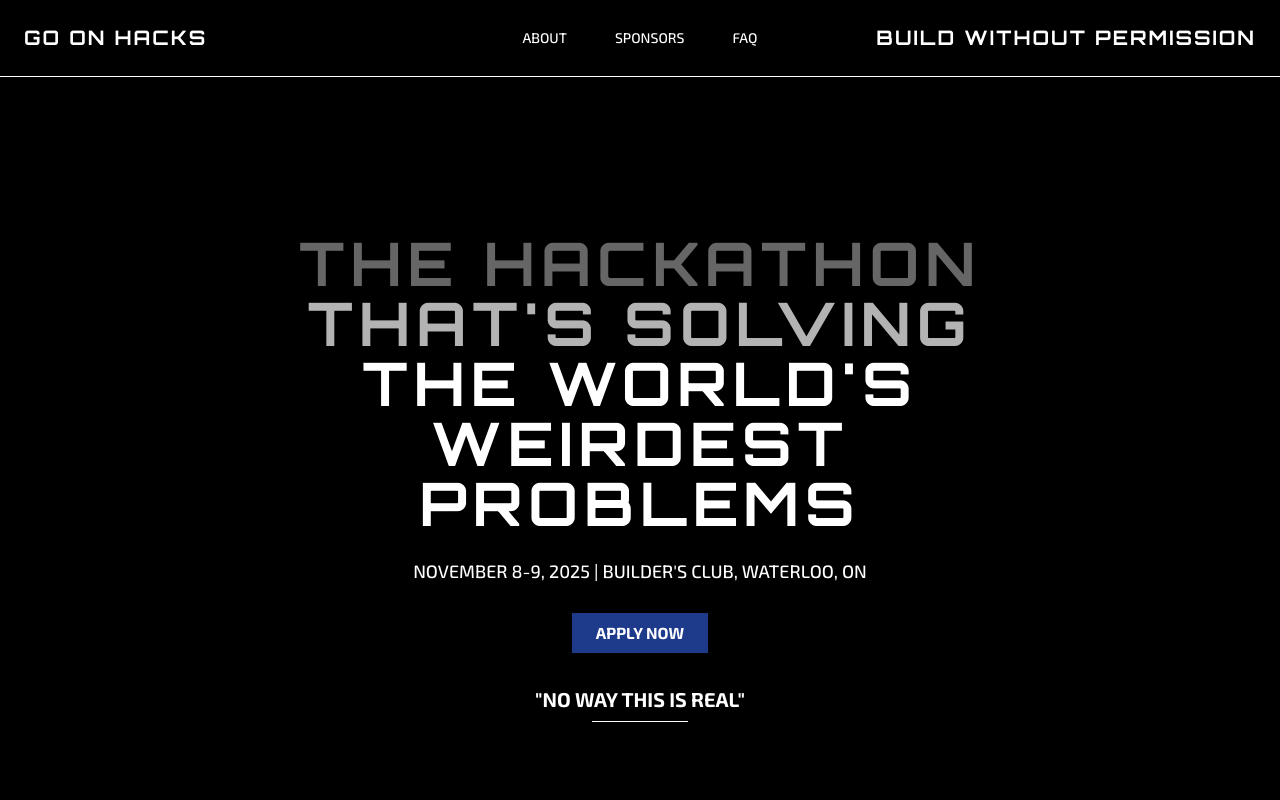
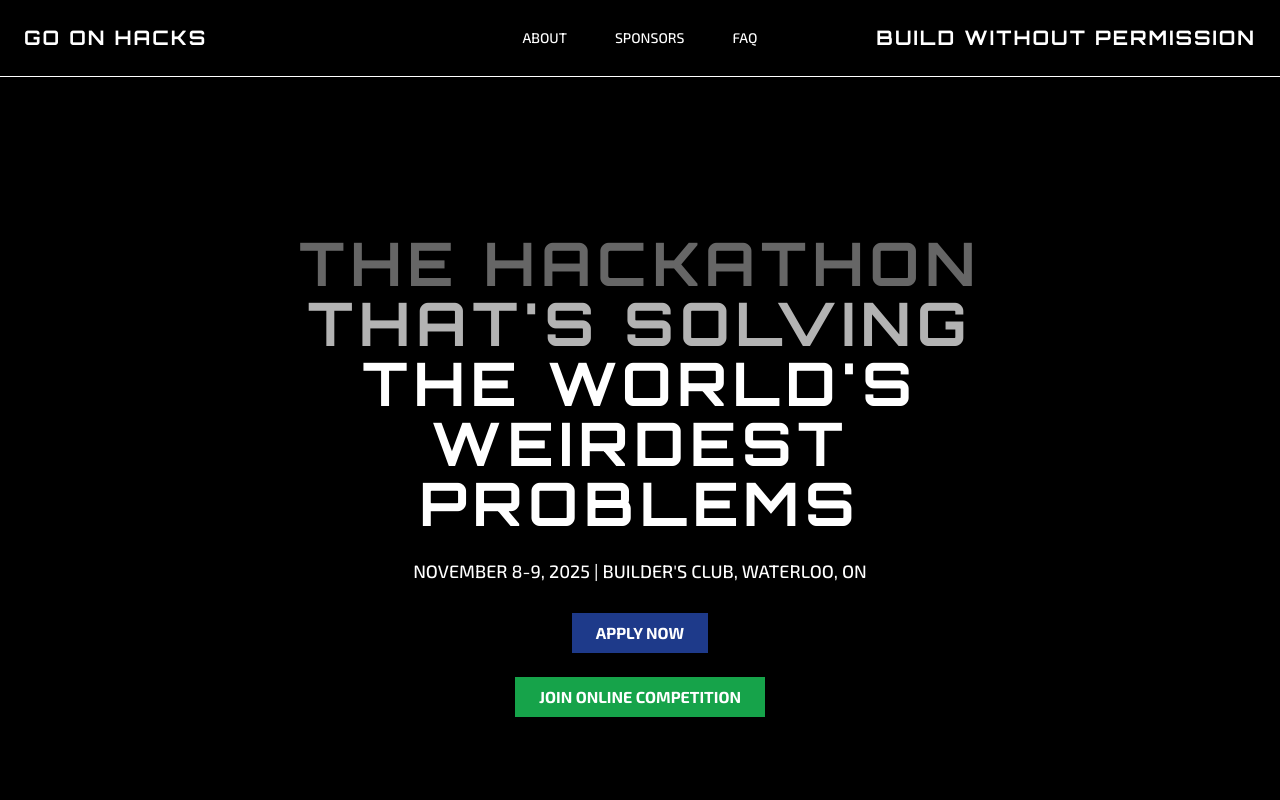
Before and after one commit to zach3141592/goonhacks-site, a React (Vite) app: page / in a window 1280 px wide. Shown: the top 800 px of the page. Built offline with nearby package versions, Linux system fonts and the light colour scheme; the HTML template or start-up script is replaced by a standard one.

Commit message:
sf i am in you

```diff
--- a/src/pages/Home.tsx
+++ b/src/pages/Home.tsx
@@ -67,13 +67,18 @@ export const Home = () => {
                 </a>
               </div>
 
-              {/* Scroll indicator */}
-              <div className="pt-3">
-                <a href="#about" className="inline-block hover:text-primary transition-colors">
-                  <h2 className="text-xl font-bold text-foreground mb-2">"NO WAY THIS IS REAL"</h2>
-                  <div className="w-24 h-px bg-foreground mx-auto"></div>
+              {/* Join online competition button */}
+              <div className="py-1">
+                <a
+                  href="https://tally.so/r/wabeXb"
+                  target="_blank"
+                  rel="noopener noreferrer"
+                  className="inline-block bg-green-600 text-white px-6 py-2 font-bold text-base hover:bg-green-700 transition-colors"
+                >
+                  JOIN ONLINE COMPETITION
                 </a>
               </div>
+
             </div>
           </div>
         </section>
```
